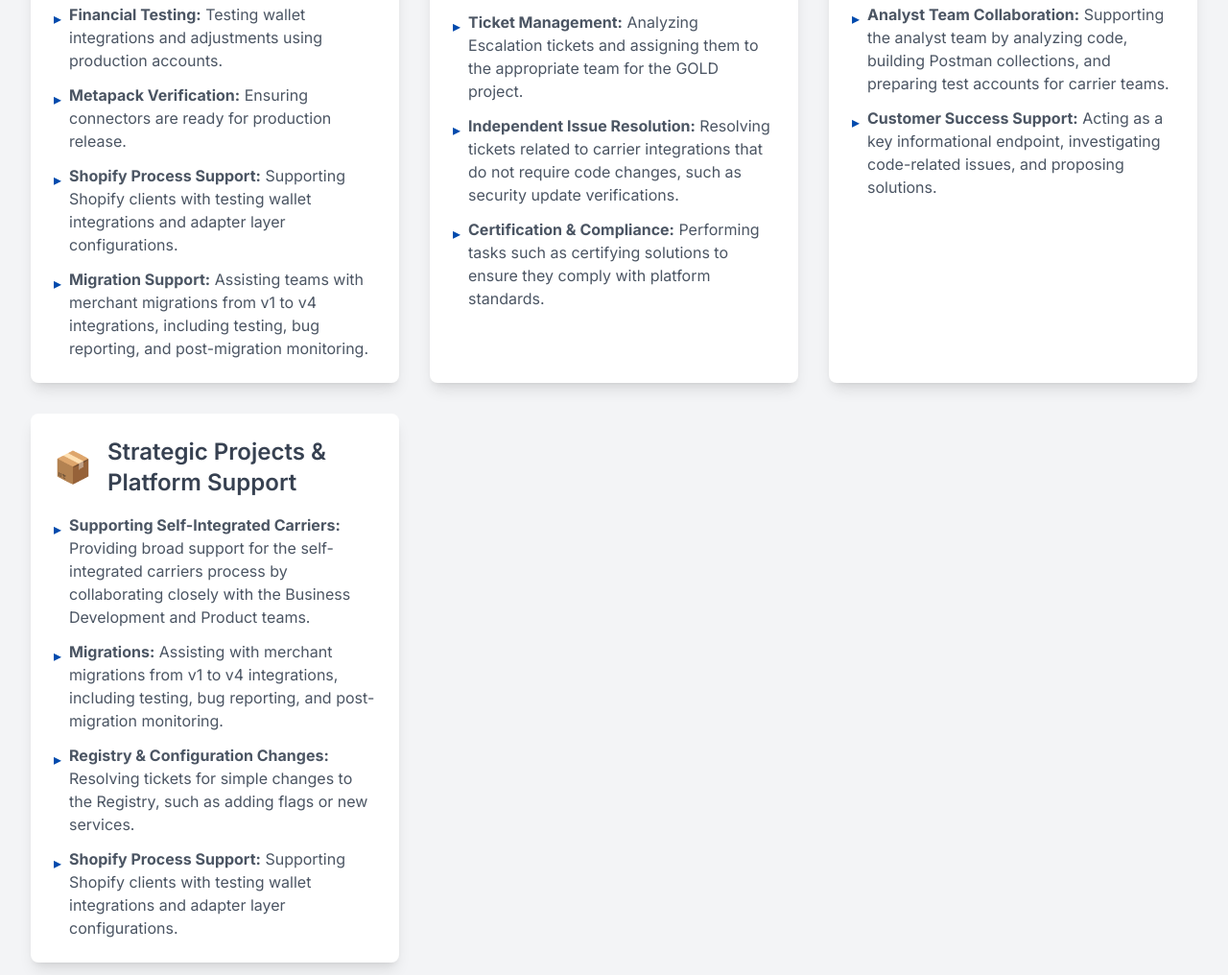
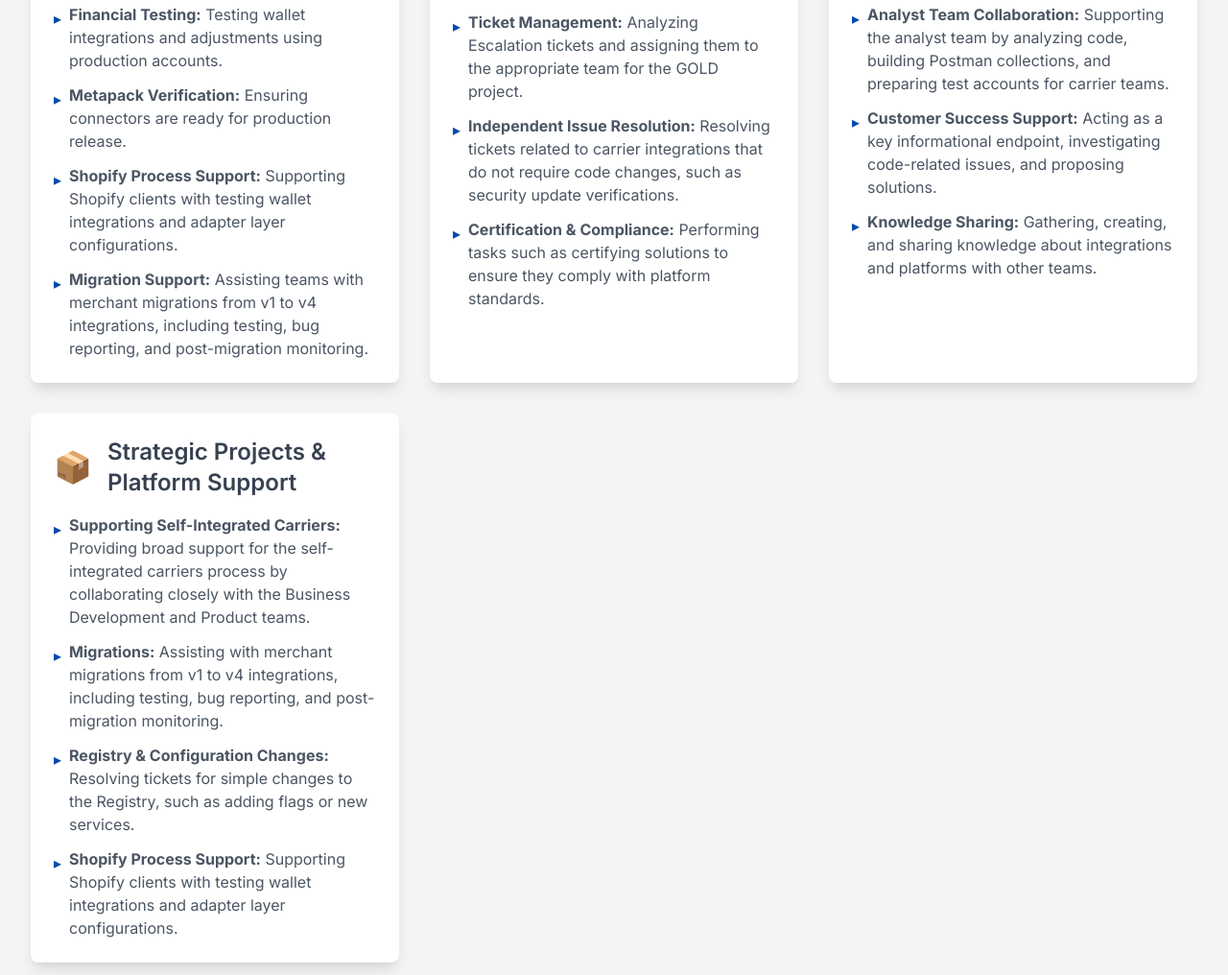
Before and after one commit to collekonrad/collekonrad.github.io, a plain HTML site: page ec-role.html in a window 1280 px wide. Shown: the part 1161-2177 px from the top of the page at 96% size. Drawn offline with nearby package versions, Linux system fonts and the light colour scheme.

Commit message:
Update ec-role.html

```diff
--- a/ec-role.html
+++ b/ec-role.html
@@ -284,6 +284,12 @@
                                     <span class="font-bold">Customer Success Support:</span> Acting as a key informational endpoint, investigating code-related issues, and proposing solutions.
                                 </div>
                             </li>
+                            <li class="flex items-start">
+                                <span class="list-icon mr-2 mt-1">▸</span>
+                                <div>
+                                    <span class="font-bold">Knowledge Sharing:</span> Gathering, creating, and sharing knowledge about integrations and platforms with other teams.
+                                </div>
+                            </li>
                         </ul>
                     </div>
 
```
